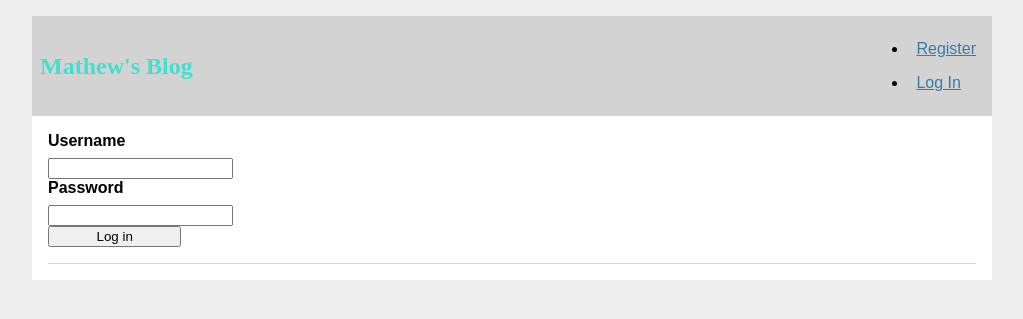
After one commit to SerendipityMatthew/MathewRealm, a Flask app: page /auth/login in a window 1280 px wide. The commit adds this page. Shown: the top 319 px of the page, without its empty margins (128-1151 px from the left). Run offline with Flask 2, Linux system fonts and the light colour scheme.

Commit message:
add register or login page
Signed-off-by: Mathew <xuwanjin1991@Gmail.com>

```diff
--- a/MyBlog/Blog/auth.py
+++ b/MyBlog/Blog/auth.py
@@ -10,28 +10,77 @@ from Blog.db import get_db
 
 bp = Blueprint('auth', __name__, url_prefix='/auth')
 
+
 @bp.route('/register', methods=('GET', 'POST'))
 def register():
     if request.method == 'POST':
         username = request.form['username']
         password = request.form['password']
+        email = request.form['email']
         db = get_db()
-        error = None
+        error = list()
         if not username:
-            error = 'Username is required'
-        elif not password:
-            error = 'Password is required'
-        elif db.execute(
-            'SELECT id FROM user WHERE username = ?', (username,)
-        ).fetchone() is not None:
-            error = 'User {} is already registered.'.format(username)
-
+            error.extend('Username is required')
+        if not password:
+            error.extend('Password is required')
+        if not email:
+            error.extend('Email is required')
+        if len(error) >= 1:
+            raise RuntimeError
+        cursor = db.cursor().execute("CREATE DATABASE IF NOT EXISTS blog_user_db;")
+        from flask.cli import current_app
+        with current_app.open_resource("MySql/insert_user.sql") as f:
+            sql = f.read().decode('utf8').split(';')
+            del sql[len(sql)-1]
+            db.cursor().execute(
+                sql[0]
+            )
+        user_query = db.cursor().execute(
+            'SELECT id FROM user WHERE username = {}'.format(username)).fetchone()
+        email_query = db.cursor().execute(
+            'SELECT id FROM user WHERE email = {}'.format(email)).fetchone()
         if error is None:
-            db.execute(
-                'INSERT INTO user (username, password) VALUES (?, ?)', (username, generate_password_hash(password))
+            db.cursor().execute(
+                'INSERT INTO user (username, password) VALUES (?, ?)', (
+                    username, generate_password_hash(password))
             )
             db.commit()
             return redirect(url_for('auth.login'))
 
         flash(error)
     return render_template('auth/register.html')
+
+@bp.route('/login', methods=('GET', 'POST'))
+def login():
+    if request.method == 'POST':
+        username = request.form['username']
+        password = request.form['password']
+        db = get_db()
+        error = None
+        user = db.cursor().execute(
+            'SELECT * FROM user WHERE username = {}'.format(username)
+        ).fetchone()
+        if user is None:
+            error = 'Incorrect username.'
+        elif not check_password_hash(user['password'], password):
+            error = 'Incorrect password.'
+
+        if error is None:
+            session.clear()
+            session['user_id'] = user['id']
+            return redirect(url_for('index'))
+        flash(error)
+    return render_template('auth/login.html')
+
+@bp.route('/logout')
+def logout():
+    session.clear()
+    return redirect(url_for('index'))
+
+def login_required(view):
+    @functools.wraps(view)
+    def wraped_view(**kwargs):
+        if g.user is None:
+            return redirect(url_for('auth.login'))
+        return view(**kwargs)
+    return wraped_view
--- a/MyBlog/Blog/db.py
+++ b/MyBlog/Blog/db.py
@@ -32,7 +32,7 @@ def close_db(e=None):
 
 def init_db():
     db = get_db()
-    with current_app.open_resource('MySql/insert_article.sql') as f:
+    with current_app.open_resource('Blog/MySql/insert_article.sql') as f:
         sql = f.read().decode('utf8')
         sql_list = sql.split(';')
         del sql_list[len(sql_list) - 1 ]
--- /dev/null
+++ b/MyBlog/Blog/templates/auth/login.html
@@ -0,0 +1,13 @@
+<!doctype html>
+{% extends "base.html" %} {% block header %}
+<h1> {% block title %} Log In {% endblock %}</h1>
+{% endblock %}
+{% block content %}
+    <form method="post">
+        <label for="username">Username</label>
+        <input name="username" id="username" required>
+        <label for="password">Password</label>
+        <input type="password" name="password" id="password" required>
+        <input type="submit" value="Log in">
+    </form>
+{% endblock %}
--- a/MyBlog/Blog/templates/auth/register.html
+++ b/MyBlog/Blog/templates/auth/register.html
@@ -7,8 +7,11 @@
 <form method="post">
     <label for="username"> Username</label>
     <input name="username" id="username" required>
+    <label for="email" >Email</label>
+    <input name="email" id="email" required>
     <label for="password">Password</label>
     <input type="password" name="password" id="password" required>
     <input type="submit" value="Register">
+
 </form>
 {% endblock %}
--- a/MyBlog/Blog/templates/base.html
+++ b/MyBlog/Blog/templates/base.html
@@ -8,10 +8,16 @@
         <li>
             <span> {{g.user[ 'username'] }}</span>
         </li>
+        <li>
+            <a href="{{ url_for('auth.logout') }}"> Log Out</a>
+        </li>
 
         {% else %}
         <li>
-            <a href="{{ url_for('auth.register')}}"> Register </a>
+            <a href="{{ url_for('auth.register') }}"> Register </a>
+        </li>
+        <li>
+            <a href="{{ url_for('auth.login') }}">Log In</a>
         </li>
 
         {% endif %}
--- /dev/null
+++ b/MyBlog/Blog/templates/static/style.css
@@ -0,0 +1,117 @@
+html {
+    font-family: sans-serif;
+    background: #eee;
+    padding: 1rem
+}
+
+body {
+    max-width: 960px;
+    margin: 0 auto;
+    background: white;
+}
+
+h1 {
+    font-family: serif;
+    color: turquoise;
+    margin: 1rem 0;
+}
+
+a {
+    color: #377ba8;
+}
+
+hr {
+    border: none;
+    border-top: 1px solid lightgray;
+}
+
+nav {
+    background: lightgray;
+    display: flex;
+    align-items: center;
+    padding: 0 0.5rem;
+}
+
+nav h1 {
+    flex: auto;
+    margin: 0;
+}
+
+nav h1 a {
+    text-decoration: none;
+    padding: 0.25rem 0.5rem;
+}
+
+nav u {
+    display: flex;
+    list-style: none;
+    margin: 0;
+    padding: 0;
+}
+
+nav ul li a,
+nav ul li span header .action {
+    display: block;
+    padding: 0.5rem;
+}
+
+.content {
+    padding: 0 1rem 1rem;
+}
+
+.content>header {
+    border-bottom: 1px solid lightgray;
+    display: flex;
+    align-items: flex-end;
+}
+
+.content>header h1 {
+    display: flex;
+    align-items: flex-end;
+    font-size: 0.85em;
+}
+
+.flash {
+    margin: 1em 0;
+    padding: 1em;
+    background: #cae6f6;
+    border: 1px solid #377ba8;
+}
+
+.post .about {
+    color: slategray;
+    font-style: italic;
+}
+
+.post .body {
+    white-space: pre-line;
+}
+
+.content form {
+    margin: 1em 0;
+    display: flex;
+    flex-direction: column;
+}
+
+.content label {
+    font-weight: bold;
+    margin-bottom: 0.5em;
+}
+
+.content input .content textarea {
+    margin-bottom: 1em;
+}
+
+.content textarea {
+    min-height: 12em;
+    resize: vertical;
+}
+
+input.danger {
+    color: #cc2f2e;
+}
+
+input[type=submit] {
+    align-self: start;
+    min-width: 10em;
+}
```
Also changed, not shown: MyBlog/Blog/MySql/insert_user.sql (added, +8 -0 lines), MyBlog/Blog/templates/home.html (added, +11 -0 lines), MyBlog/Blog/templates/about.html (added).
